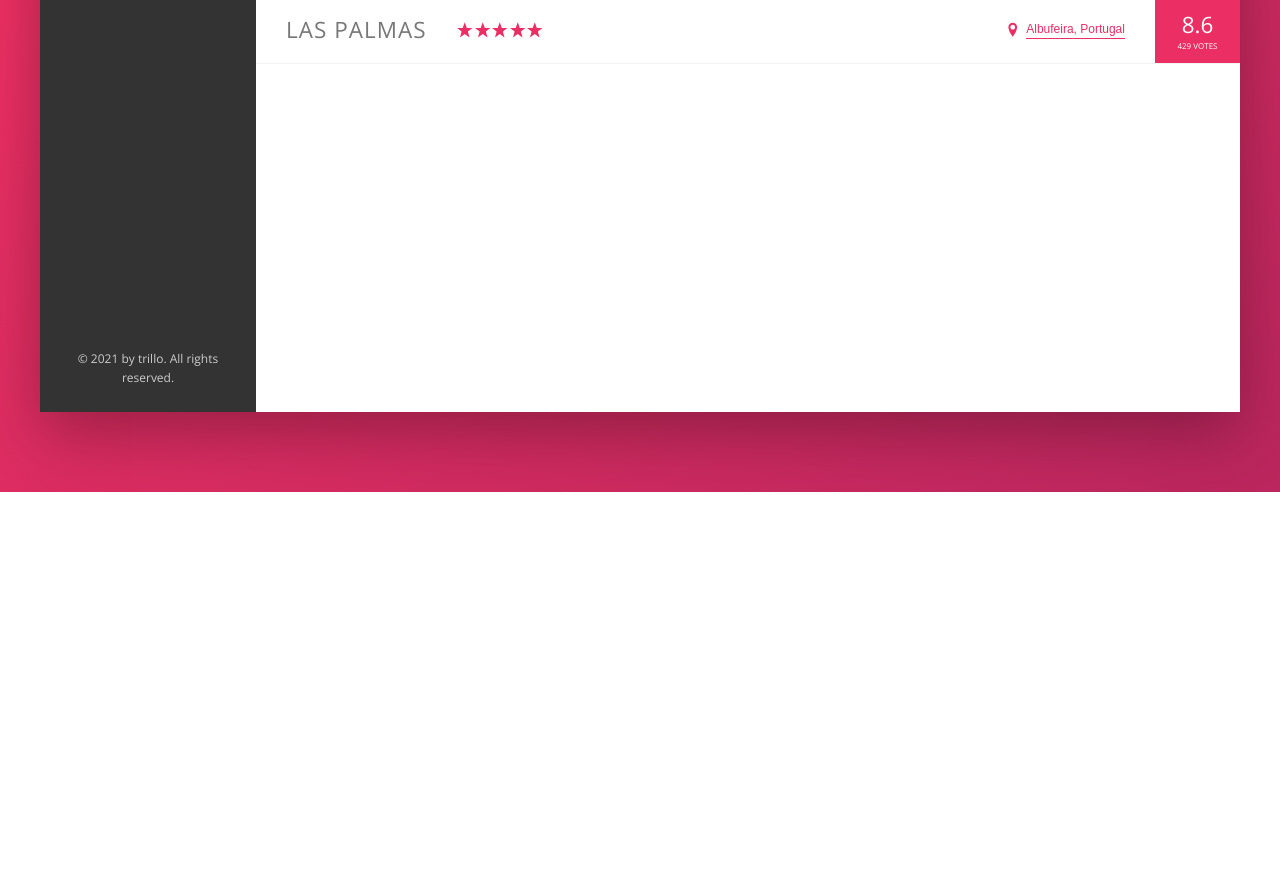
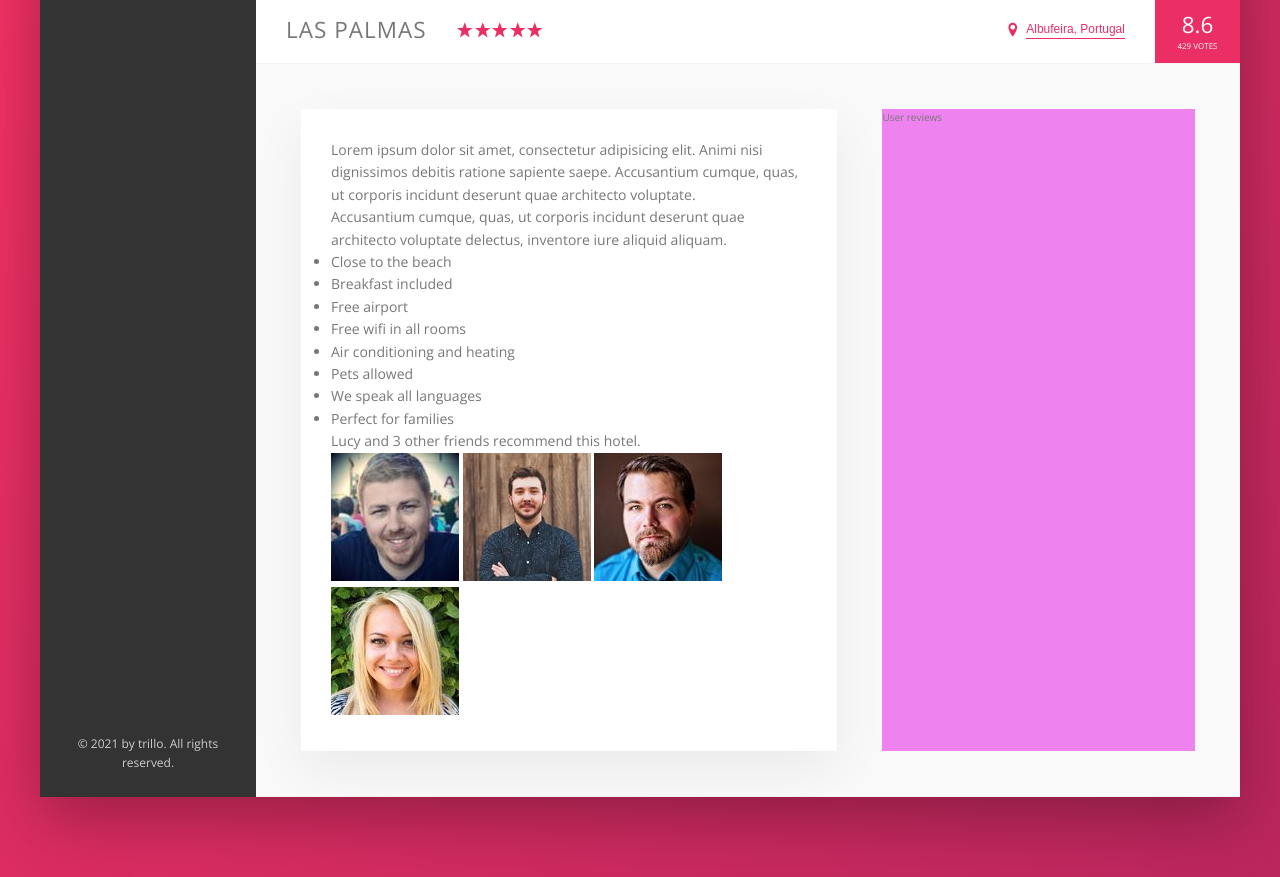
Before and after one commit to Jose1Useche/CSS_Sass_Trillo, a website: page index.html in a window 1280 px wide. Shown: the part 538-1415 px from the top of the page. Before the commit the page ends 1030 px from the top, so only its background shows below. Drawn offline with nearby package versions, Linux system fonts and the light colour scheme.

Commit message:
82. Building the Description Section - Part 1

```diff
--- a/index.html
+++ b/index.html
@@ -131,6 +131,45 @@
                         <div class="overview__rating-count">429 votes</div>
                     </div>
                 </div>
+
+                <div class="detail">
+                    <div class="description">
+                        <p class="paragraph">
+                            Lorem ipsum dolor sit amet, consectetur adipisicing elit. Animi nisi dignissimos debitis
+                            ratione sapiente saepe. Accusantium cumque, quas, ut corporis incidunt deserunt quae
+                            architecto voluptate.
+                        </p>
+                        <p class="paragraph">
+                            Accusantium cumque, quas, ut corporis incidunt deserunt quae architecto voluptate
+                            delectus, inventore iure aliquid aliquam.
+                        </p>
+                        <ul class="list">
+                            <li class="list__item">Close to the beach</li>
+                            <li class="list__item">Breakfast included</li>
+                            <li class="list__item">Free airport</li>
+                            <li class="list__item">Free wifi in all rooms</li>
+                            <li class="list__item">Air conditioning and heating</li>
+                            <li class="list__item">Pets allowed</li>
+                            <li class="list__item">We speak all languages</li>
+                            <li class="list__item">Perfect for families</li>
+                        </ul>
+                        <div class="recommend">
+                            <p class="recommend__count">
+                                Lucy and 3 other friends recommend this hotel.
+                            </p>
+                            <div class="recommend__friends">
+                                <img src="img/user-3.jpg" alt="Friend 1" class="recommend__photo">
+                                <img src="img/user-4.jpg" alt="Friend 2" class="recommend__photo">
+                                <img src="img/user-5.jpg" alt="Friend 3" class="recommend__photo">
+                                <img src="img/user-6.jpg" alt="Friend 4" class="recommend__photo">
+                            </div>
+                        </div>
+                    </div>
+
+                    <div class="user-reviews">
+                        User reviews
+                    </div>
+                </div>
             </main>
         </div>
     </div>
--- a/sass/_base.scss
+++ b/sass/_base.scss
@@ -31,6 +31,9 @@ Grey dark 3: #999
     --color-grey-dark-3: #999;
 
     --shadow-dark: 0 2rem 6rem rgba(0,0,0,.3);
+    --shadow-light: 0 2rem 5rem rgba(0,0,0, .06);
+
+    --line: 1px solid var(--color-grey-light-2);
 }
 
 * {
--- a/sass/_components.scss
+++ b/sass/_components.scss
@@ -198,7 +198,7 @@
 .overview {
     display: flex;
     align-items: center;
-    border-bottom: 1px solid var(--color-grey-light-2);
+    border-bottom: var(--line);
 
     &__heading {
         font-size: 2.25rem;
--- a/sass/_layout.scss
+++ b/sass/_layout.scss
@@ -11,7 +11,7 @@
     font-size: 1.4rem;
     height: 7rem;
     background-color: #fff;
-    border-bottom: 1px solid var(--color-grey-light-2);
+    border-bottom: var(--line);
     display: flex;
     justify-content: space-between;
     align-items: center;
@@ -33,6 +33,26 @@
 
 .hotel-view {
     background-color: #fff;
-    height: 80rem;
     flex: 1;
 }
+
+.detail {
+    display: flex;
+    padding: 4.5rem;
+    background-color: var(--color-grey-light-1);
+    border-bottom: var(--line);
+}
+
+.description {
+    font-size: 1.4rem;
+    background-color: #fff;
+    box-shadow: var(--shadow-light);
+    padding: 3rem;
+    flex: 0 0 60%;
+    margin-right: 4.5rem;
+}
+
+.user-reviews {
+    background-color: violet;
+    flex: 1;
+}
```
Also changed, not shown: css/style.css.
